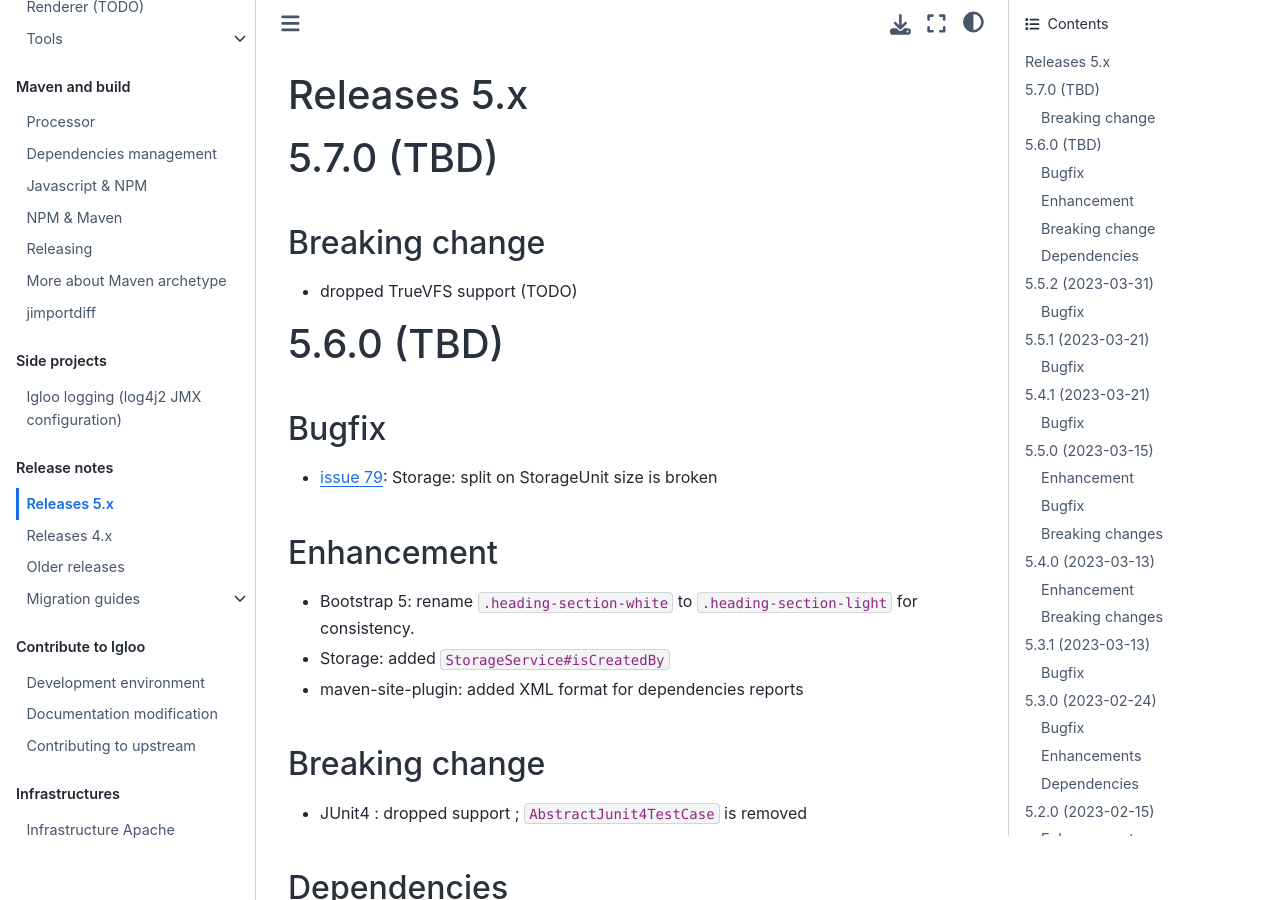
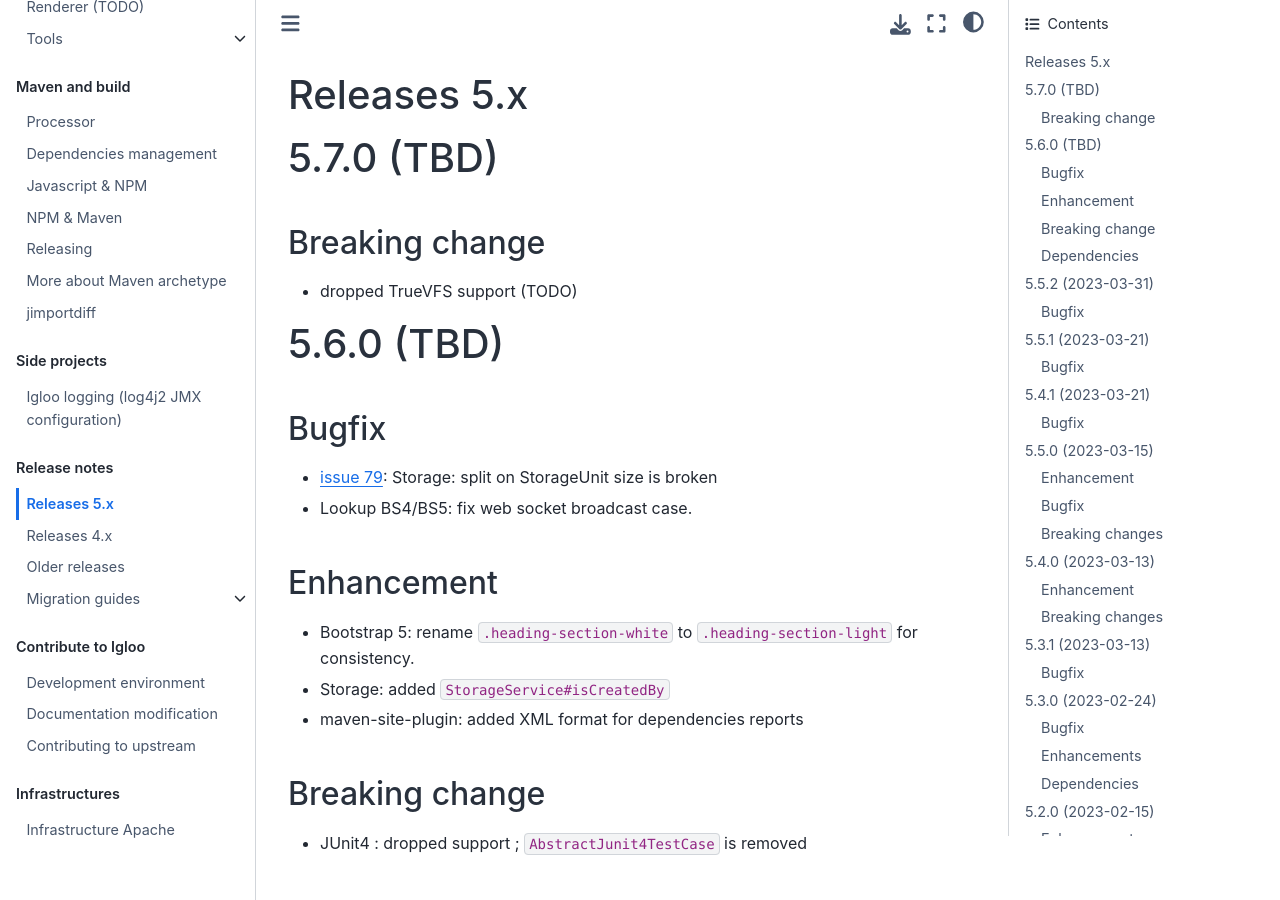
Before and after one commit to igloo-project/igloo-doc, a Sphinx documentation site: the page built from source/release-notes/releases-5.x.md, in a window 1280 px wide and 900 px high. Built offline with Sphinx 7.4.7 and the Sphinx Book theme 1.1.4, drawn with Linux system fonts in a browser that asks for light colours.

Commit message:
Changelog 5.6.0

```diff
--- a/source/release-notes/releases-5.x.md
+++ b/source/release-notes/releases-5.x.md
@@ -16,6 +16,7 @@
 ## Bugfix
 
 * {issue}`79`: Storage: split on StorageUnit size is broken
+* Lookup BS4/BS5: fix web socket broadcast case.
 
 ## Enhancement
 
```
